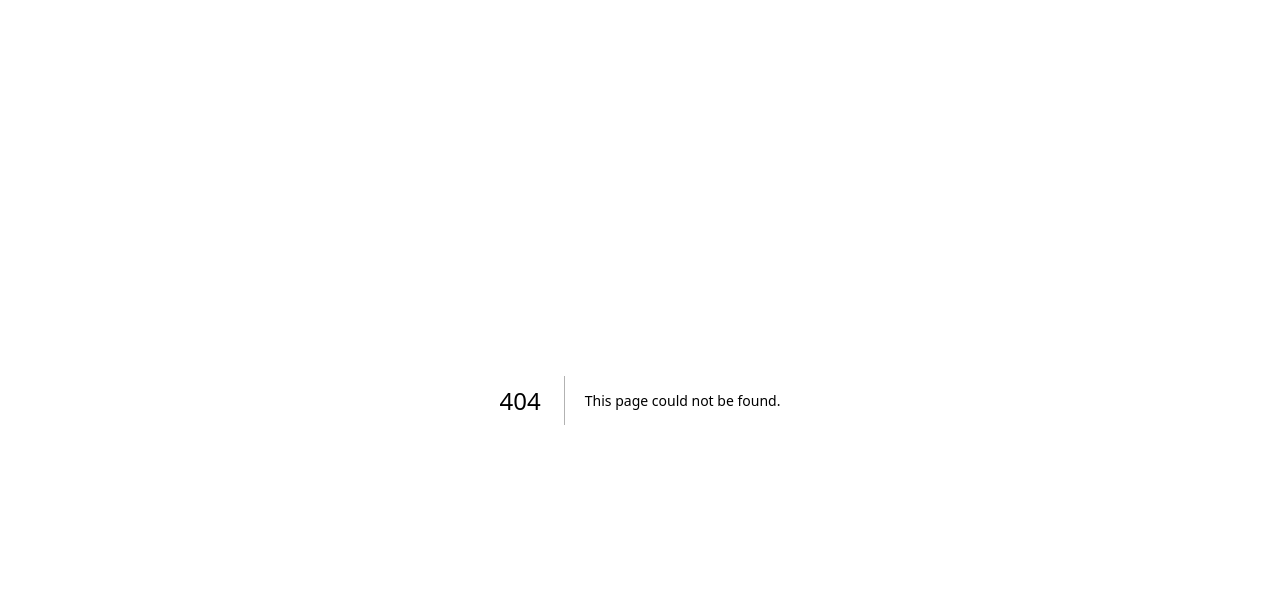
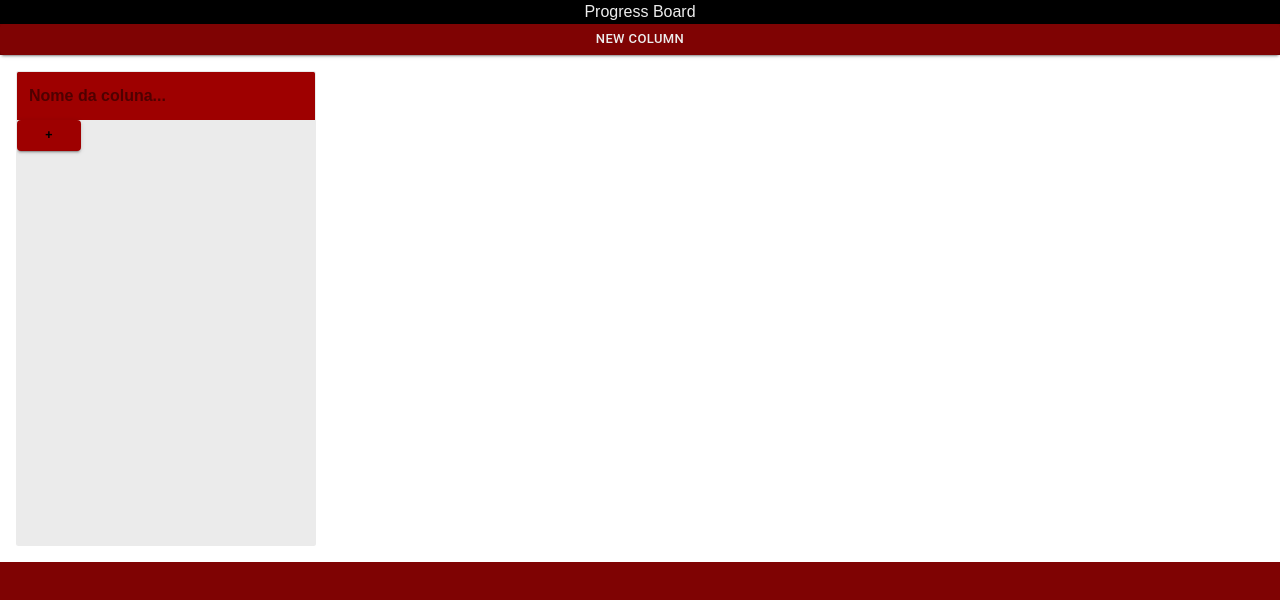
Before and after one commit to llGiovannall/better_manager, a Next.js app: page /workspace in a window 1280 px wide. Before the commit this address had no page. Shown: the top 600 px of the page. Built offline with nearby package versions, Linux system fonts and the light colour scheme.

Commit message:
feat: create page workspace, route for kanbanboard component

```diff
--- /dev/null
+++ b/app/workspace/page.tsx
@@ -0,0 +1,6 @@
+import KanbanBoard from "@/components/kanbanboard/KanbanBoard";
+
+export default function WorkspacePage() {
+    return (
+        <KanbanBoard />
+    );}
```
